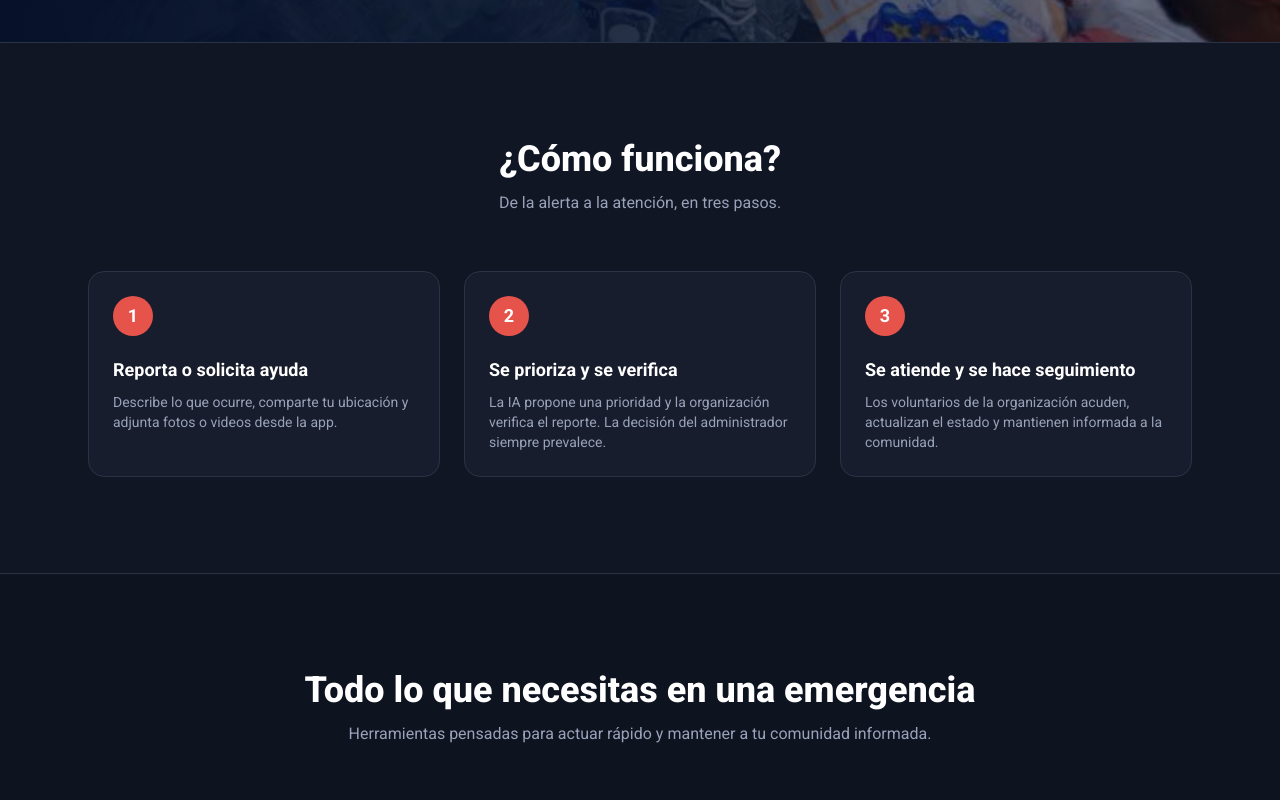
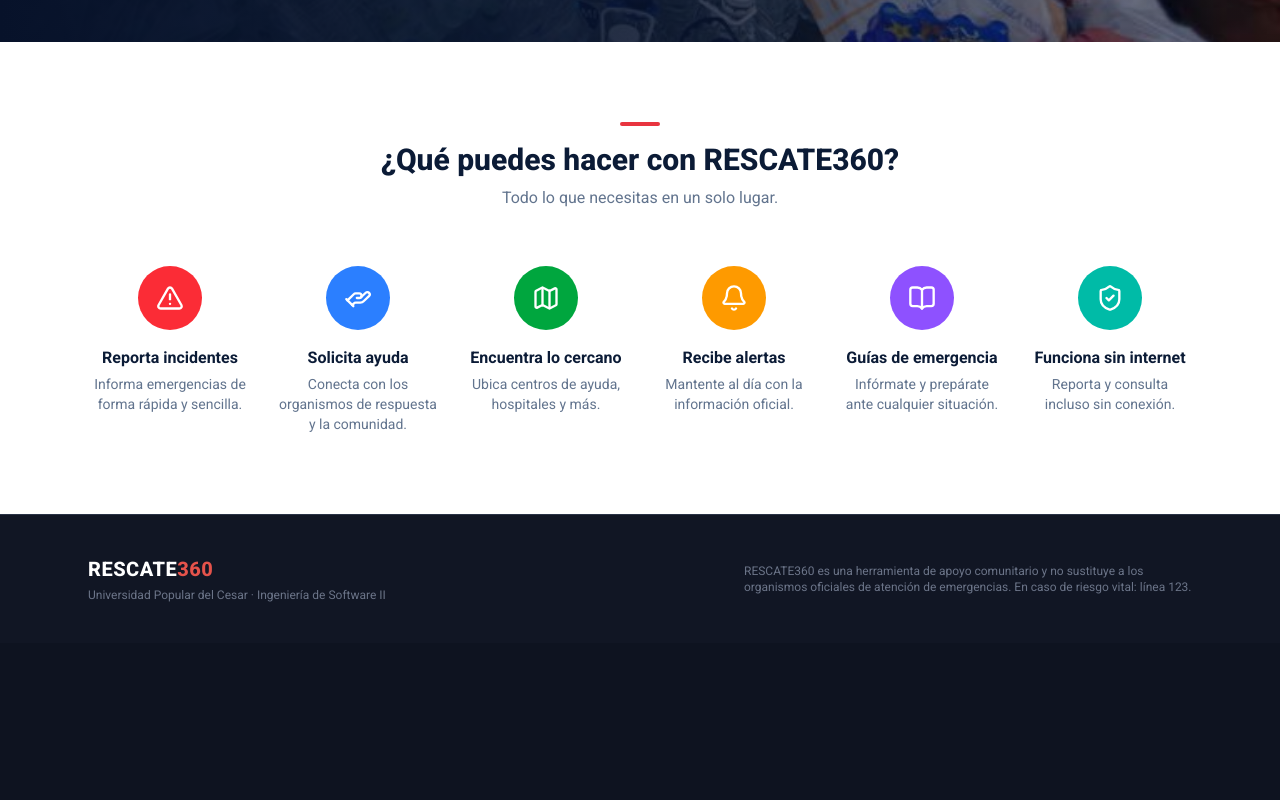
Before and after one commit to Libardo19/rescate360-fe, a React (Vite) app in the folder rescate360-web/: page / in a window 1280 px wide. Shown: the part 720-1520 px from the top of the page. After the commit the page ends 1363 px from the top, so only its background shows below. Built offline with nearby package versions, Linux system fonts and the light colour scheme.

Commit message:
feat(landing): sección Qué puedes hacer con RESCATE360

```diff
--- a/rescate360-web/src/pages/landing/LandingPage.tsx
+++ b/rescate360-web/src/pages/landing/LandingPage.tsx
@@ -1,9 +1,6 @@
 import Navbar from './components/Navbar'
 import Hero from './components/Hero'
-import ComoFunciona from './components/ComoFunciona'
 import Funciones from './components/Funciones'
-import Roles from './components/Roles'
-import Descarga from './components/Descarga'
 import Footer from './components/Footer'
 
 export default function LandingPage() {
@@ -12,10 +9,7 @@ export default function LandingPage() {
       <Navbar />
       <main>
         <Hero />
-        <ComoFunciona />
         <Funciones />
-        <Roles />
-        <Descarga />
       </main>
       <Footer />
     </div>
--- a/rescate360-web/src/pages/landing/components/Funciones.tsx
+++ b/rescate360-web/src/pages/landing/components/Funciones.tsx
@@ -1,30 +1,32 @@
+import { TriangleAlert, HandHelping, Map, Bell, BookOpen, ShieldCheck } from 'lucide-react'
+
 const funciones = [
-  { icono: '🚨', titulo: 'Reportar incidentes', texto: 'Accidentes, incendios, inundaciones y más, con ubicación y evidencias.' },
-  { icono: '🆘', titulo: 'Solicitar ayuda', texto: 'Pide asistencia médica, alimentaria, refugio o rescate.' },
-  { icono: '🗺️', titulo: 'Mapa en tiempo real', texto: 'Incidentes, alertas y centros de ayuda cerca de ti.' },
-  { icono: '🔔', titulo: 'Alertas de tu zona', texto: 'Entérate de lo que ocurre en tu comunidad al momento.' },
-  { icono: '🏥', titulo: 'Centros de ayuda', texto: 'Refugios, centros de salud y puntos de acopio por cercanía.' },
-  { icono: '🔎', titulo: 'Personas desaparecidas', texto: 'Consulta y colabora en la búsqueda de personas.' },
-  { icono: '📖', titulo: 'Guía de emergencia', texto: 'Qué hacer ante sismos, inundaciones, incendios y primeros auxilios.' },
-  { icono: '❤️', titulo: 'Donaciones', texto: 'Apoya a las personas afectadas por emergencias.' },
-  { icono: '📍', titulo: 'Botón SOS', texto: 'Comparte tu ubicación con organismos y voluntarios cercanos.' },
+  { icono: TriangleAlert, color: 'bg-red-500', titulo: 'Reporta incidentes', texto: 'Informa emergencias de forma rápida y sencilla.' },
+  { icono: HandHelping, color: 'bg-blue-500', titulo: 'Solicita ayuda', texto: 'Conecta con los organismos de respuesta y la comunidad.' },
+  { icono: Map, color: 'bg-green-600', titulo: 'Encuentra lo cercano', texto: 'Ubica centros de ayuda, hospitales y más.' },
+  { icono: Bell, color: 'bg-amber-500', titulo: 'Recibe alertas', texto: 'Mantente al día con la información oficial.' },
+  { icono: BookOpen, color: 'bg-violet-500', titulo: 'Guías de emergencia', texto: 'Infórmate y prepárate ante cualquier situación.' },
+  { icono: ShieldCheck, color: 'bg-teal-500', titulo: 'Funciona sin internet', texto: 'Reporta y consulta incluso sin conexión.' },
 ]
 
 export default function Funciones() {
   return (
-    <section id="funciones" className="scroll-mt-20 border-t border-surface-border">
-      <div className="mx-auto max-w-6xl px-6 py-24">
-        <h2 className="text-center text-3xl font-extrabold sm:text-4xl">Todo lo que necesitas en una emergencia</h2>
-        <p className="mx-auto mt-3 max-w-2xl text-center text-ink-soft">
-          Herramientas pensadas para actuar rápido y mantener a tu comunidad informada.
-        </p>
+    <section id="funciones" className="scroll-mt-20 bg-white text-slate-900">
+      <div className="mx-auto max-w-6xl px-6 py-20">
+        <div className="mx-auto h-1 w-10 rounded bg-brand" />
+        <h2 className="mt-4 text-center text-3xl font-extrabold text-navy-900">
+          ¿Qué puedes hacer con RESCATE360?
+        </h2>
+        <p className="mt-2 text-center text-slate-500">Todo lo que necesitas en un solo lugar.</p>
 
-        <div className="mt-14 grid gap-6 sm:grid-cols-2 lg:grid-cols-3">
-          {funciones.map((f) => (
-            <div key={f.titulo} className="rounded-2xl border border-surface-border bg-surface p-6 transition-all duration-300 hover:-translate-y-1 hover:border-primary/60 hover:shadow-lg hover:shadow-primary/5">
-              <div className="text-3xl">{f.icono}</div>
-              <h3 className="mt-4 text-lg font-bold">{f.titulo}</h3>
-              <p className="mt-2 text-sm text-ink-soft">{f.texto}</p>
+        <div className="mt-14 grid grid-cols-2 gap-x-6 gap-y-10 md:grid-cols-3 lg:grid-cols-6">
+          {funciones.map(({ icono: Icono, color, titulo, texto }) => (
+            <div key={titulo} className="flex flex-col items-center text-center">
+              <div className={`flex h-16 w-16 items-center justify-center rounded-full text-white ${color}`}>
+                <Icono size={28} />
+              </div>
+              <h3 className="mt-4 font-bold text-navy-900">{titulo}</h3>
+              <p className="mt-1 text-sm text-slate-500">{texto}</p>
             </div>
           ))}
         </div>
```
